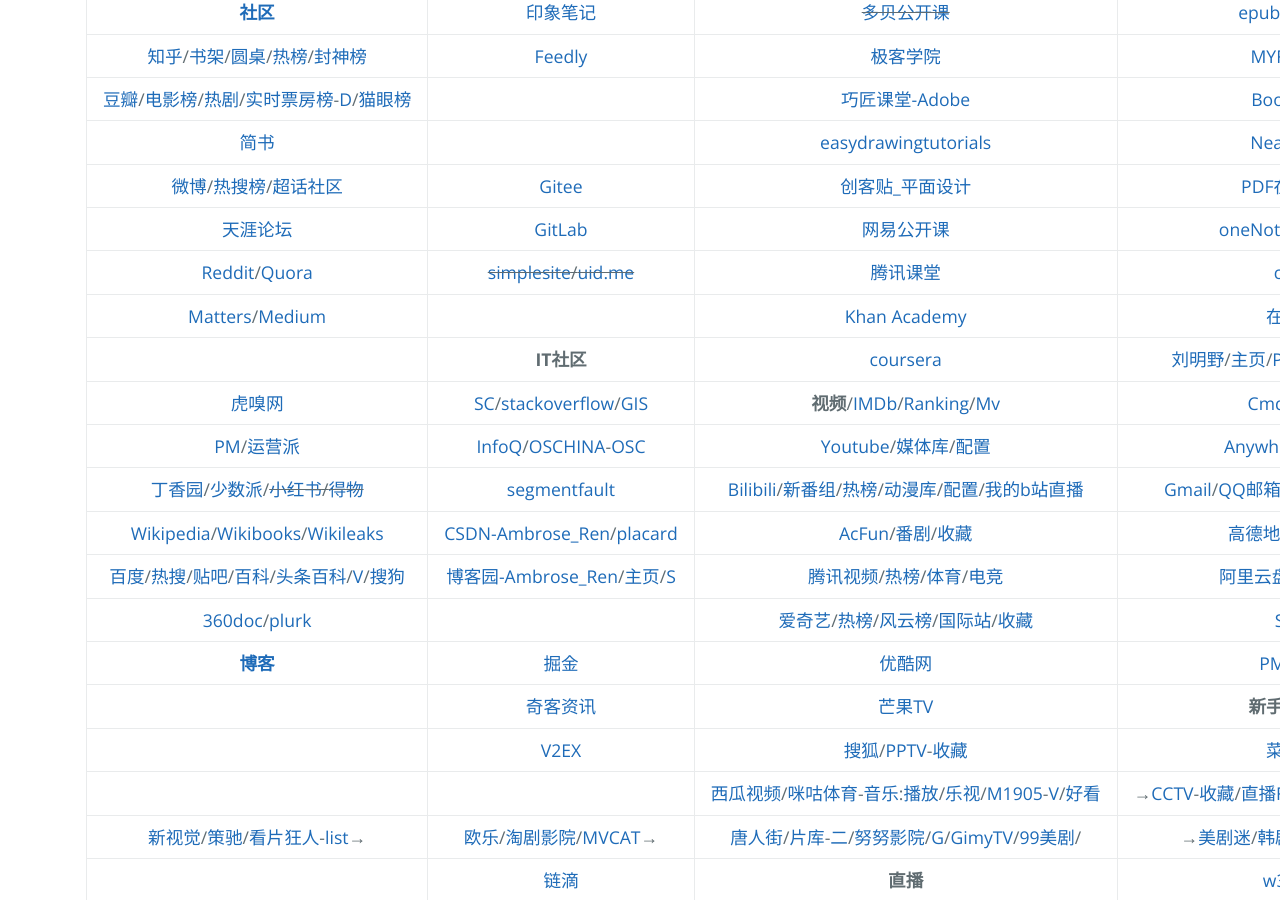
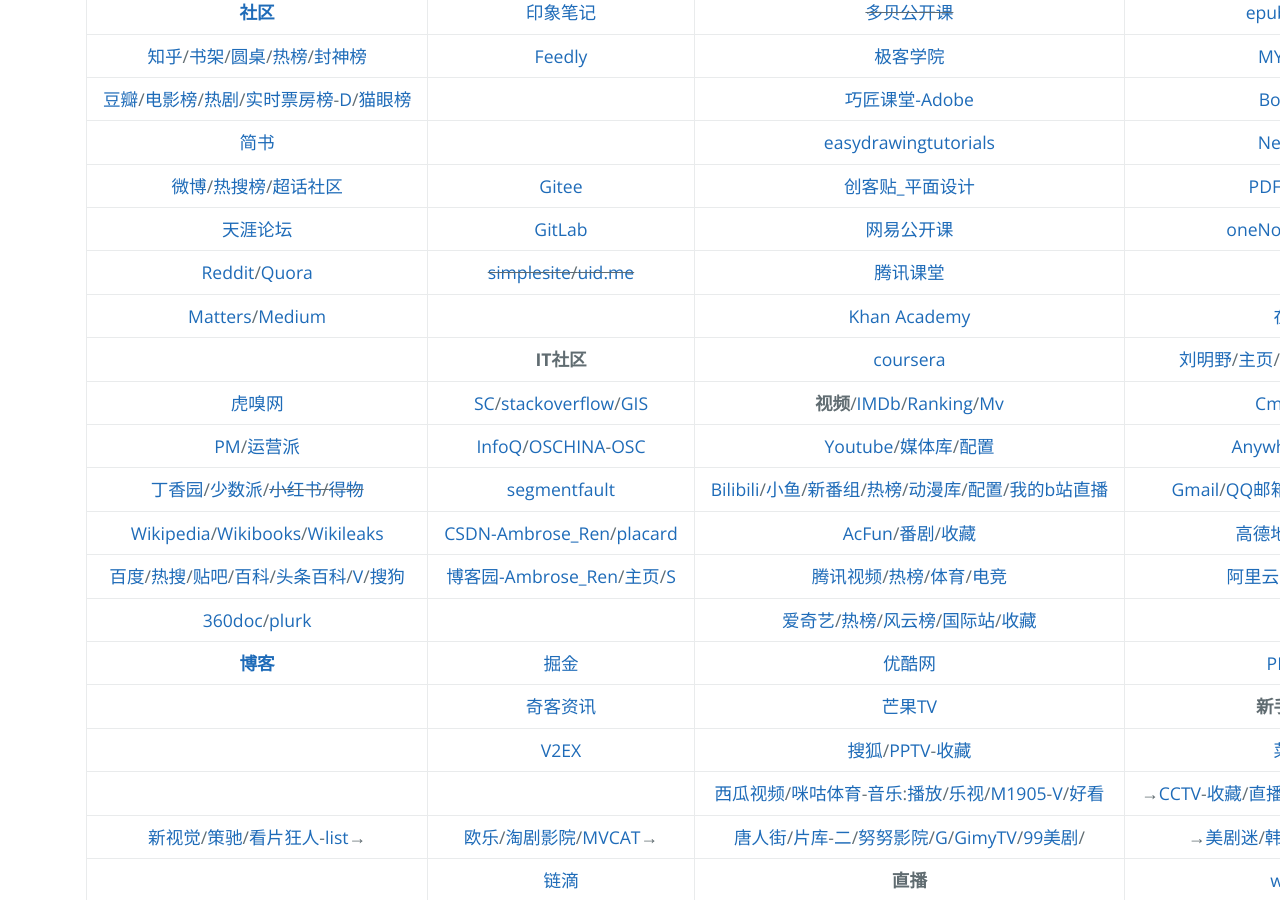
Before and after one commit to AmbroseRen/test, a Jekyll site: the page built from navigation.md, in a window 1280 px wide and 900 px high, scrolled down 406 px. Built offline with Jekyll 4.4.1, drawn with Linux system fonts in a browser that asks for light colours; our own code applies the rules of GitHub Pages for plain Markdown files; the repository's description, which GitHub fills in, is left out.

Commit message:
Update navigation.md

```diff
--- a/navigation.md
+++ b/navigation.md
@@ -41,7 +41,7 @@
 | []() | __IT社区__ | [coursera](https://www.coursera.org/browse/computer-science) | [刘明野](https://tool.liumingye.cn/)/[主页](https://www.liumingye.cn/)/[PD](https://tool.liumingye.cn/password/)/[WP](https://tool.liumingye.cn/wallpaper/)/[St](Art/Shoot/index.md)/[<strong id="fodder">F</strong>](Data/Fodder/index.md)/[IP](https://tool.liumingye.cn/ip/)/[麻将](https://tool.liumingye.cn/majiang/) |
 | [虎嗅网](https://www.huxiu.com/) | [SC](https://stackexchange.com/)/[stackoverflow](https://stackoverflow.com/)/[GIS](https://gis.stackexchange.com/) | <strong id="sp">视频</strong>/[IMDb](https://www.imdb.com/)/[Ranking](https://www.boxofficemojo.com/weekly/)/[Mv](Art/Movies/index.md) | [Cmd MD](https://www.zybuluo.com/)/[<strong id="md">MD</strong>](Data/MD/index.md) |
 | [PM](http://www.woshipm.com/)/[运营派](https://www.yunyingpai.com/) | [InfoQ](https://www.infoq.cn/)/[OSCHINA](https://www.oschina.net/project)-[OSC](https://www.oschina.net/project/top_cn_2020) | [Youtube](https://www.youtube.com/)/[媒体库](https://www.youtube.com/feed/library)/[配置](https://studio.youtube.com/video/LupojaPC1wc/livestreaming) | [AnywhereAnything](http://lackar.com/aa/) |
-| [丁香园](https://portal.dxy.cn/)/[少数派](https://sspai.com/)/~~[小红书](https://www.xiaohongshu.com/explore)/[得物](https://www.dewu.com/community.html)~~ | [segmentfault](https://segmentfault.com/u/ambroseren/users/following) | [Bilibili](https://space.bilibili.com/352834482/fans/follow)/[新番组](https://bgm.liumingye.cn/)/[热榜](https://www.bilibili.com/v/popular/rank/all)/[动漫库](Art/Animes/index.md)/[配置](https://link.bilibili.com/p/center/index#/my-room/start-live)/[我的b站直播](https://live.bilibili.com/22653502) | [Gmail](https://mail.google.com/mail/u/0/#inbox)/[QQ邮箱](https://mail.qq.com/)/[空间](https://user.qzone.qq.com/1056008502)/[万年历](https://wannianrili.bmcx.com/)/[12306](https://kyfw.12306.cn/otn/leftTicket/init) |
+| [丁香园](https://portal.dxy.cn/)/[少数派](https://sspai.com/)/~~[小红书](https://www.xiaohongshu.com/explore)/[得物](https://www.dewu.com/community.html)~~ | [segmentfault](https://segmentfault.com/u/ambroseren/users/following) | [Bilibili](https://space.bilibili.com/352834482/fans/follow)/[小鱼](http://www.xysudu.com/)/[新番组](https://bgm.liumingye.cn/)/[热榜](https://www.bilibili.com/v/popular/rank/all)/[动漫库](Art/Animes/index.md)/[配置](https://link.bilibili.com/p/center/index#/my-room/start-live)/[我的b站直播](https://live.bilibili.com/22653502) | [Gmail](https://mail.google.com/mail/u/0/#inbox)/[QQ邮箱](https://mail.qq.com/)/[空间](https://user.qzone.qq.com/1056008502)/[万年历](https://wannianrili.bmcx.com/)/[12306](https://kyfw.12306.cn/otn/leftTicket/init) |
 | [Wikipedia](https://www.wikipedia.org/)/[Wikibooks](https://www.wikibooks.org/)/[Wikileaks](https://wikileaks.org/What-is-WikiLeaks.html) | [CSDN-Ambrose_Ren](https://blog.csdn.net/Ambrose_Ren)/[placard](https://bbs.csdn.net/forums/placard) | [AcFun](https://www.acfun.cn/)/[番剧](https://www.acfun.cn/bangumilist)/[收藏](https://www.acfun.cn/member/favourite) | [高德地图](https://www.amap.com/)/[百度地图](https://map.baidu.com/) |
 | [百度](https://www.baidu.com/)/[热搜](https://top.baidu.com/board)/[贴吧](https://tieba.baidu.com/index.html)/[百科](https://baike.baidu.com/usercenter/lemmas#favorites)/[头条百科](https://www.baike.com/)/[V](https://baike.baidu.com/vbaike#gallary)/[搜狗](https://www.sogou.com/) | [博客园-Ambrose_Ren](https://www.cnblogs.com/rensi/)/[主页](https://home.cnblogs.com/u/rensi/)/[S](https://zzk.cnblogs.com/s/blogpost) | [腾讯视频](https://v.qq.com/biu/u/playlist)/[热榜](https://v.qq.com/biu/ranks/?t=hotsearch)/[体育](https://live.qq.com/match)/[电竞](https://egame.qq.com/gamelist) | [阿里云盘](https://www.aliyundrive.com/drive/)/[百度网盘](https://pan.baidu.com/disk/home)/[C](Data/Clouder.md) |
 | [360doc](http://www.360doc.com/mycontacts.aspx)/[plurk](https://www.plurk.com/AmbroseRenCN) | []() | [爱奇艺](https://www.iqiyi.com/u/fav)/[热榜](https://www.iqiyi.com/ranks/hotsearch)/[风云榜](https://www.iqiyi.com/ranks1/home)/[国际站](https://www.iq.com/)/[收藏](https://www.iq.com/personal?type=favorite) | [Sp](Library/shopping.md)/[Job](Library/job.md) |
```
